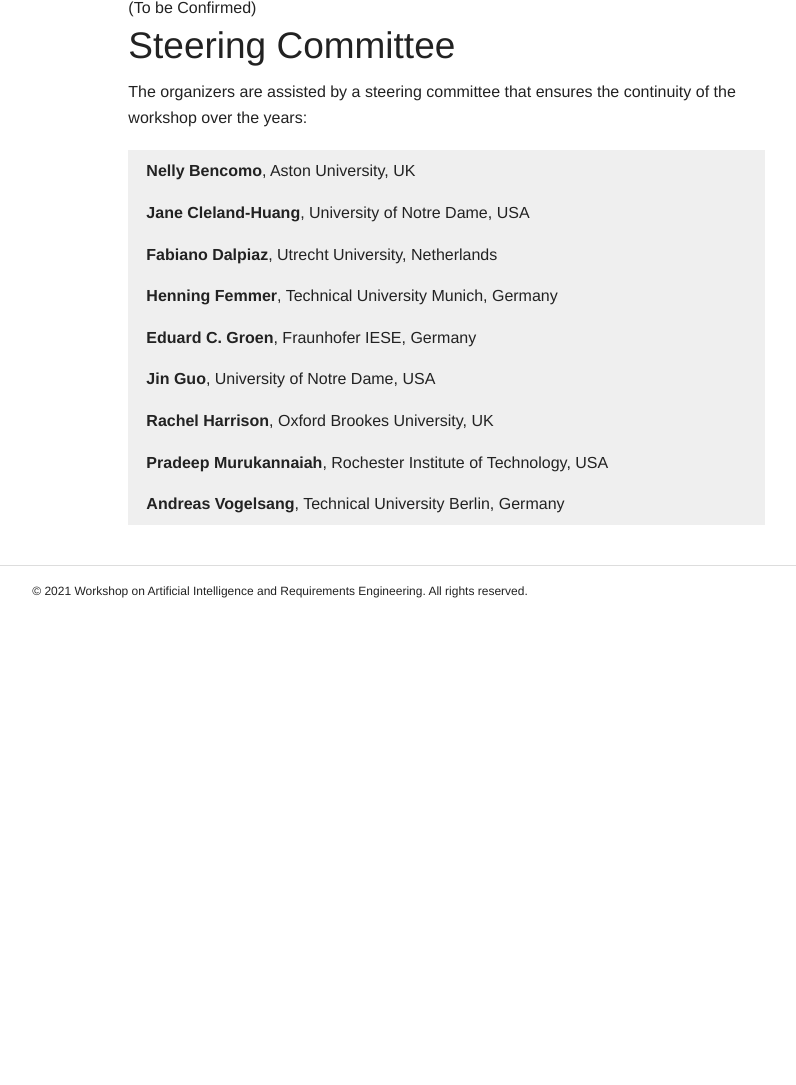
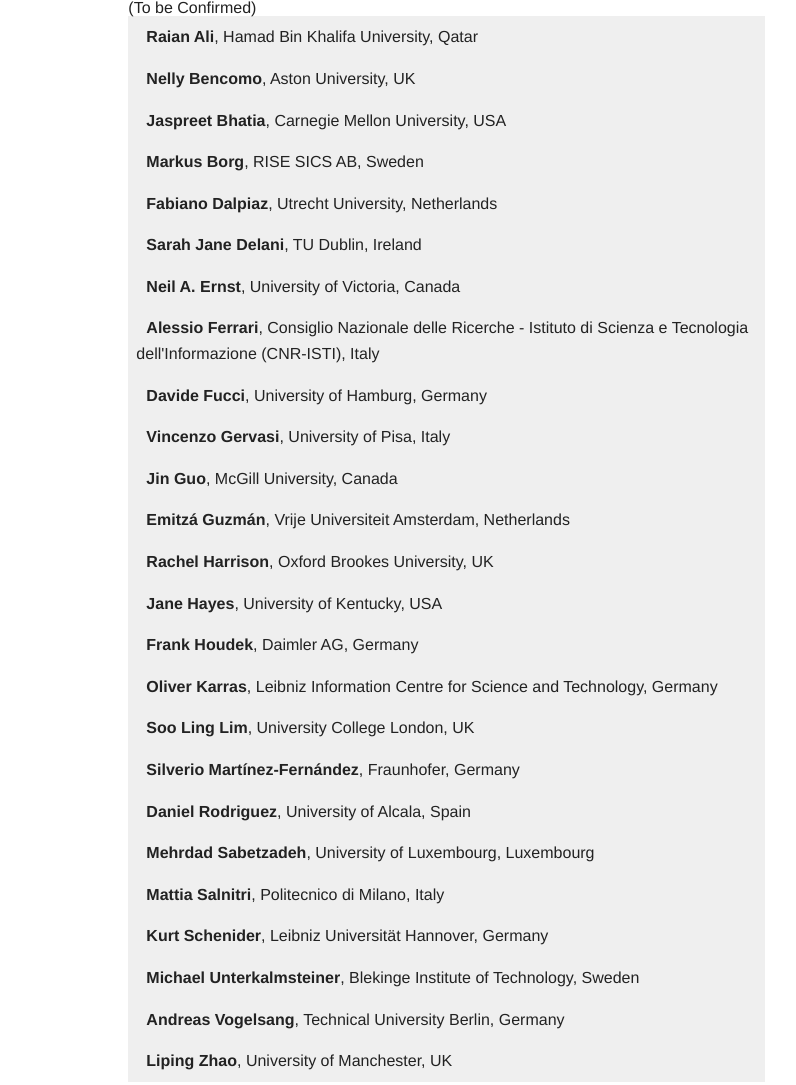
Before and after one commit to aire-ws/aire21, a plain HTML site: page docs/organization.html in a window 1280 px wide. Shown: the part 330-1415 px from the top of the page, without its empty margins (360-1156 px from the left). Before the commit the page ends 957 px from the top, so only its background shows below. Drawn offline with Linux system fonts and the light colour scheme.

Commit message:
Update organization.html
PC updated

```diff
--- a/docs/organization.html
+++ b/docs/organization.html
@@ -104,57 +104,49 @@
 
 (To be Confirmed)
 
-<!--
+
 <dl class="accordion-like-list" data-accordion>
   <dd><span class="name">Raian Ali</span>, Hamad Bin Khalifa University, Qatar</dd>
-  <dd><span class="name">Daniel Berry</span>, University of Waterloo, Canada</dd>
+  <dd><span class="name">Nelly Bencomo</span>, Aston University, UK</dd>
   <dd><span class="name">Jaspreet Bhatia</span>, Carnegie Mellon University, USA</dd>
   <dd><span class="name">Markus Borg</span>, RISE SICS AB, Sweden</dd>
-  <dd><span class="name">Jinghui Cheng</span>, Polytechnique Montreal, Canada</dd>
   <dd><span class="name">Fabiano Dalpiaz</span>, Utrecht University, Netherlands</dd>
+  <dd><span class="name">Sarah Jane Delani</span>, TU Dublin, Ireland</dd>
   <dd><span class="name">Neil A. Ernst</span>, University of Victoria, Canada</dd>
-  <dd><span class="name">Henning Femmer</span>, Technical University Munich, Germany</dd>
+  <dd><span class="name">Alessio Ferrari</span>, Consiglio Nazionale delle Ricerche - Istituto di Scienza e Tecnologia dell'Informazione (CNR-ISTI), Italy</dd>
   <dd><span class="name">Davide Fucci</span>, University of Hamburg, Germany</dd>
   <dd><span class="name">Vincenzo Gervasi</span>, University of Pisa, Italy</dd>
   <dd><span class="name">Jin Guo</span>, McGill University, Canada</dd>
   <dd><span class="name">Emitzá Guzmán</span>, Vrije Universiteit Amsterdam, Netherlands</dd>
+  <dd><span class="name">Rachel Harrison</span>, Oxford Brookes University, UK</dd>
   <dd><span class="name">Jane Hayes</span>, University of Kentucky, USA</dd>
   <dd><span class="name">Frank Houdek</span>, Daimler AG, Germany</dd>
-  <dd><span class="name">Tong Li</span>, Beijing University of Technology, China</dd>
+  <dd><span class="name">Oliver Karras</span>,  Leibniz Information Centre for Science and Technology, Germany</dd>
   <dd><span class="name">Soo Ling Lim</span>, University College London, UK</dd>
   <dd><span class="name">Silverio Martínez-Fernández</span>, Fraunhofer, Germany</dd>
-   <dd><span class="name">Maleknaz Nayebi</span>, Ecole Polytechnique de Montreal, Canada</dd>
-  <dd><span class="name">Anna Perini</span>, Fondazione Bruno Kessler Trento, Italy</dd>
+  <dd><span class="name">Daniel Rodriguez</span>, University of Alcala, Spain</dd>
   <dd><span class="name">Mehrdad Sabetzadeh</span>, University of Luxembourg, Luxembourg</dd>
   <dd><span class="name">Mattia Salnitri</span>, Politecnico di Milano, Italy</dd>
   <dd><span class="name">Kurt Schenider</span>, Leibniz Universität Hannover, Germany</dd>
   <dd><span class="name">Michael Unterkalmsteiner</span>, Blekinge Institute of Technology, Sweden</dd>
   <dd><span class="name">Andreas Vogelsang</span>, Technical University Berlin, Germany</dd>
   <dd><span class="name">Liping Zhao</span>, University of Manchester, UK</dd>
+</dl>
 
 
-      <dd><span class="name">Nelly Bencomo</span>, Aston University, UK</dd>
+<!-- did not reply:
 <dd><span class="name">Daniel Berry</span>, University of Waterloo, Canada</dd>
 <dd><span class="name">Jaspreet Bhatia</span>, Carnegie Mellon University, USA</dd>
-
-  <dd><span class="name">Fabiano Dalpiaz</span>, Utrecht University, Netherlands</dd>
-  <dd><span class="name">Neil A. Ernst</span>, Software Engineering Institute, USA</dd>
+<dd><span class="name">Jinghui Cheng</span>, Polytechnique Montreal, Canada</dd>
 <dd><span class="name">Henning Femmer</span>, Technical University Munich, Germany</dd>
-
-  <dd><span class="name">Vincenzo Gervasi</span>, University of Pisa, Italy</dd>
-  <dd><span class="name">Jin Guo</span>, University of Notre Dame, USA</dd>
-  <dd><span class="name">Emitza Guzman</span>, University of Zurich, Switzerland</dd>
+<dd><span class="name">Tong Li</span>, Beijing University of Technology, China</dd>
+<dd><span class="name">Maleknaz Nayebi</span>, Ecole Polytechnique de Montreal, Canada</dd>
 <dd><span class="name">Mahmood Hosseini</span>, Bournemouth University, UK</dd>
-  <dd><span class="name">Frank Houdek</span>, Daimler AG, Germany</dd>
 <dd><span class="name">Marjo Kauppinen</span>, Aalto University, Finland</dd>
-
-  <dd><span class="name">Daniel Mendez Fernandez</span>, Technical University Munich, Germany</dd>
 <dd><span class="name">Itzel Morales Ramirez</span>, Infotec, Mexico</dd>
 <dd><span class="name">Cristina Palomares</span>, UPC, Spain</dd>
 <dd><span class="name">Anna Perini</span>, Fondazione Bruno Kessler, Italy</dd>
 <dd><span class="name">Lorijn van Rooijen</span>, University of Paderborn, Germany</dd>
-  <dd><span class="name">Kurt Schneider</span>, Leibniz Universitat Hannover, Germany</dd>
-</dl>
 -->
 
 <h2>Steering Committee</h2>
```
Lines whose indentation alone changed are shown as unchanged.
